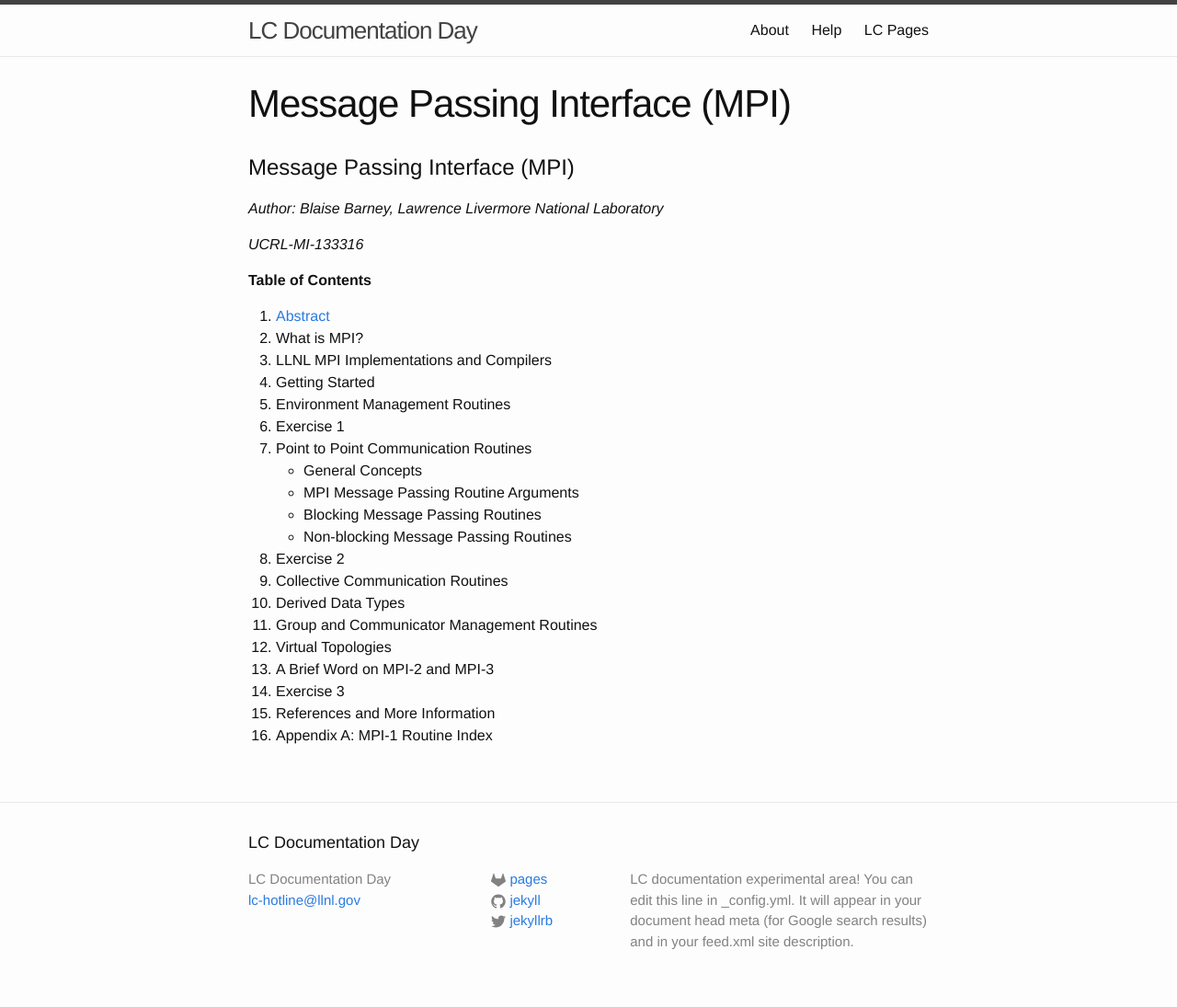
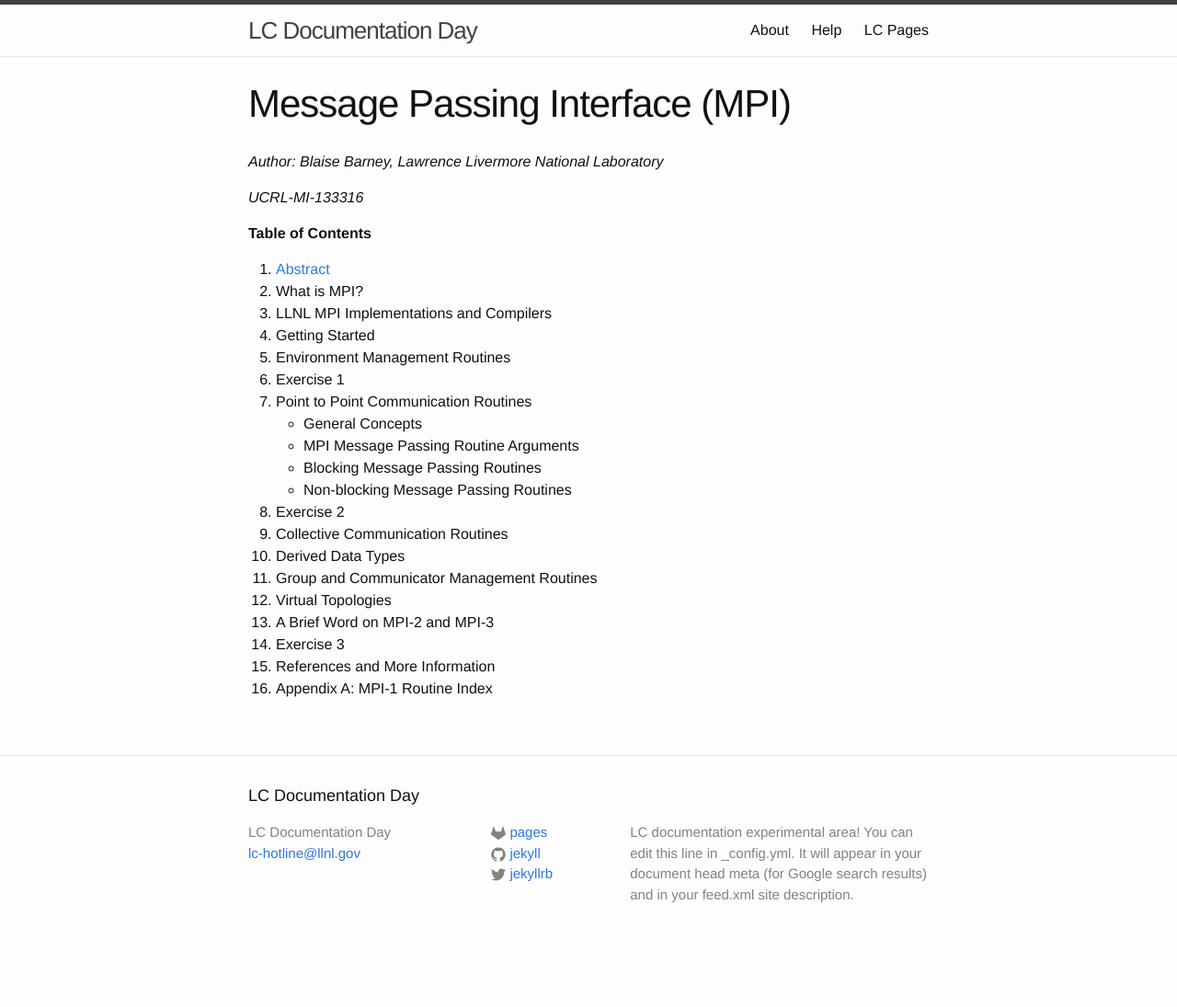
Before and after one commit to LLNL/HPC-Tutorials, a Jekyll site: the page built from pages/MPI_tutorial.md, in a window 1280 px wide. Shown: the whole page at 92% size. Built offline with Jekyll 4.4.1, drawn with Linux system fonts in a browser that asks for light colours; our own code applies the rules of GitHub Pages for plain Markdown files; after the commit the page ends 1044 px from its top, so only the background shows below that; some of the changed lines change nothing that is shown.

Commit message:
Update MPI_tutorial.md

```diff
--- a/pages/MPI_tutorial.md
+++ b/pages/MPI_tutorial.md
@@ -1,4 +1,7 @@
-# Message Passing Interface (MPI)
+---
+layout: page
+title: "Message Passing Interface (MPI)"
+---
 
 *Author: Blaise Barney, Lawrence Livermore National Laboratory*
 
```
